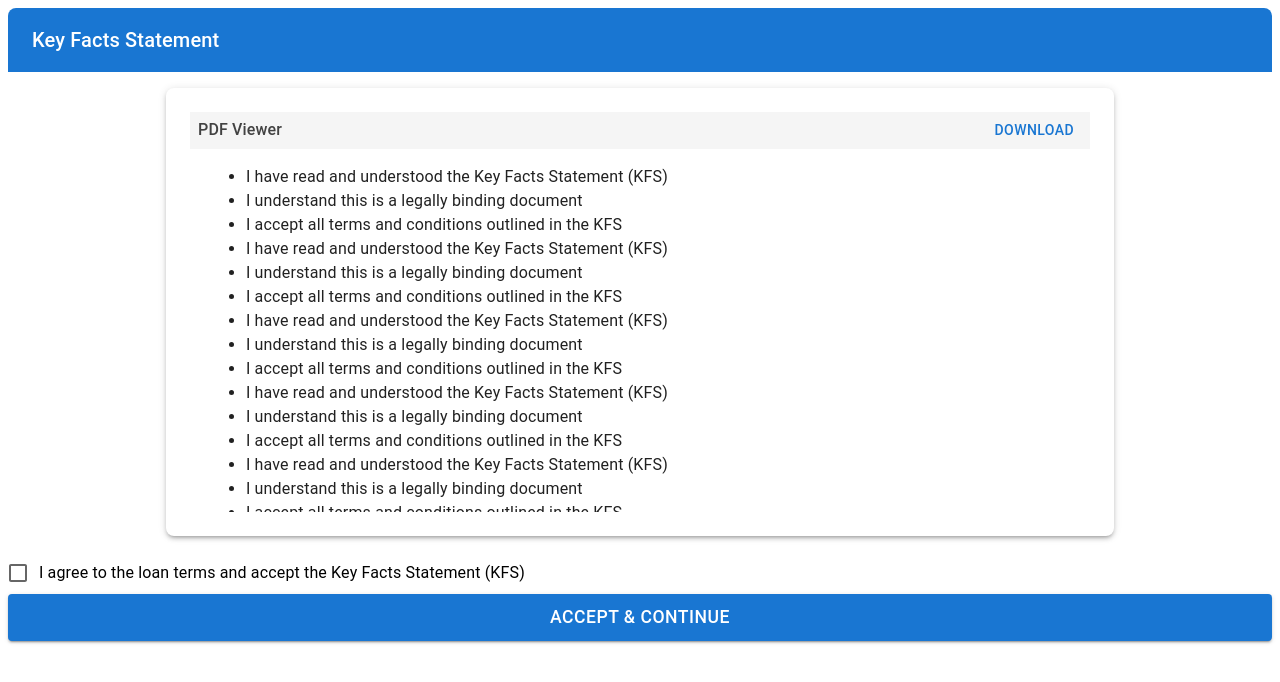
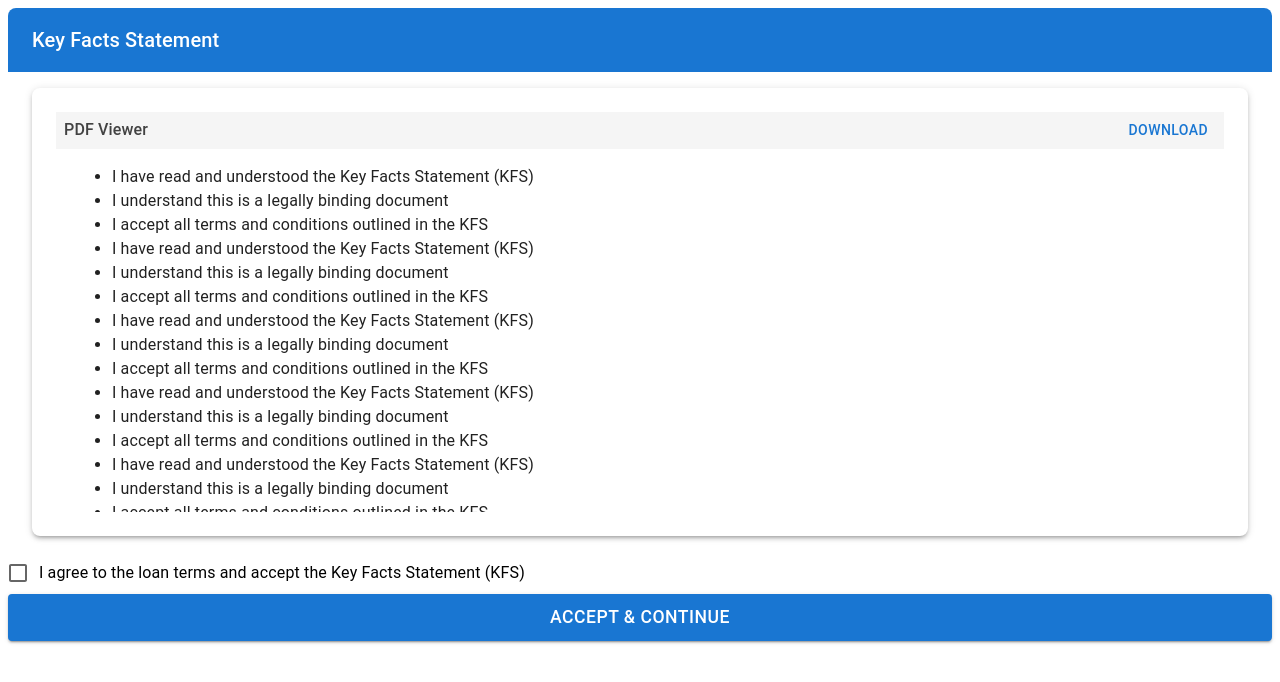
Before and after one commit to techardour/clickflow, a React (Vite) app: page /accept-kfs/1/1 in a window 1280 px wide. Shown: the top 682 px of the page. Built offline with nearby package versions, Linux system fonts and the light colour scheme; some icons are missing.

Commit message:
completed UI part

```diff
--- a/src/pages/AcceptKfs.tsx
+++ b/src/pages/AcceptKfs.tsx
@@ -60,7 +60,7 @@ const AcceptKfs = () => {
                 p: 3,
                 borderRadius: 2,
                 width: '100%',
-                maxWidth: 900,
+                maxWidth: '100%',
                 display: 'flex',
                 flexDirection: 'column',
                 alignItems: 'stretch',
```
